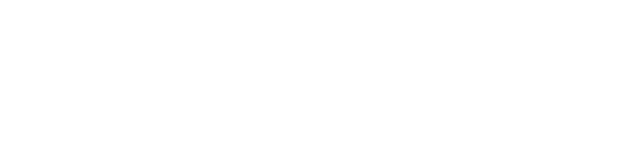
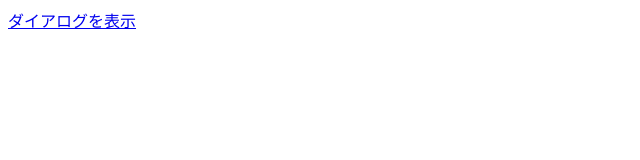
Before and after one commit to gpioblink/learning-node, a plain HTML site: page node1/cap2/hello.html in a window 1280 px wide. Shown: the whole page, without its empty margins (0-640 px from the left). Drawn offline with Linux system fonts and the light colour scheme.

Commit message:
JavaScriptの模擬プロトコルを実験

```diff
--- a/node1/cap2/hello.html
+++ b/node1/cap2/hello.html
@@ -7,5 +7,6 @@
     <body>
         <script type="text/javascript" src="ex.js"></script>
         <noscript>JavaScriptが利用できません</noscript>
+        <a href="JavaScript:window.alert('こんにちは世界！');">ダイアログを表示</a>
     </body>
 </html>
```
